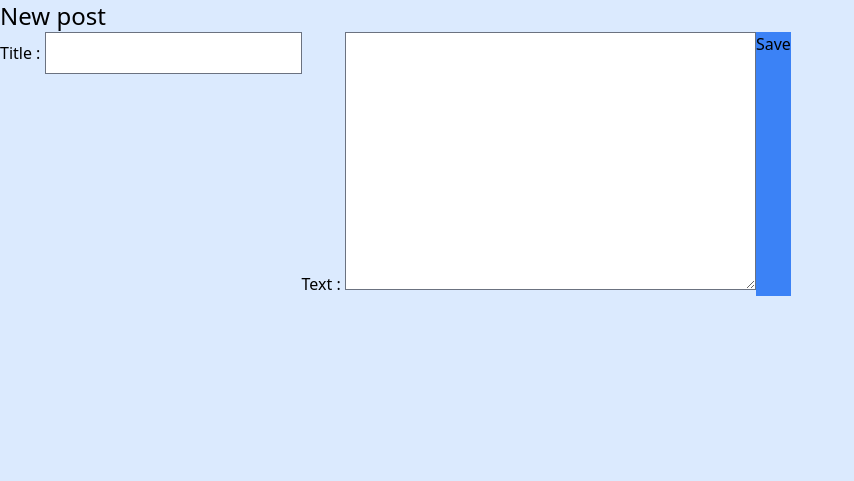
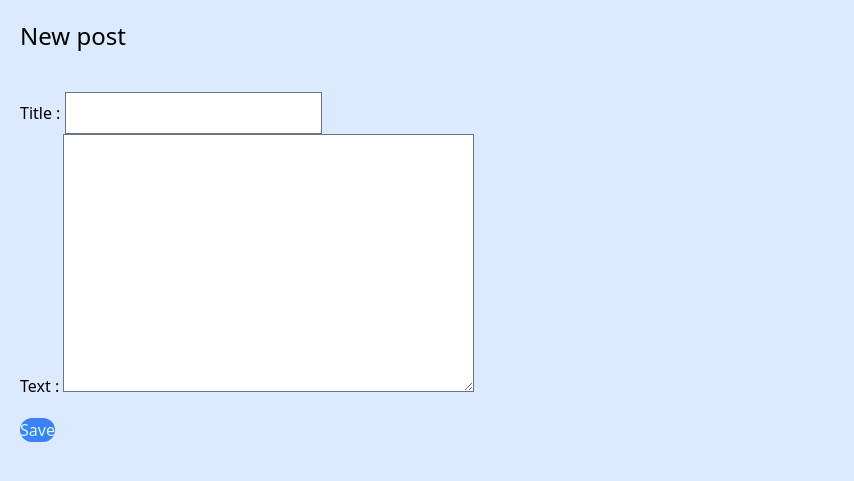
Before and after one commit to Alexilian/alexis-s-blog, a Django app: page /post/new/ in a window 1280 px wide. Shown: the part 128-609 px from the top of the page, without its empty margins (0-854 px from the left). Run offline with Django 3.2, Linux system fonts and the light colour scheme; some libraries are stand-ins or nearby versions.

Commit message:
THE LAST

```diff
--- a/blog/templates/blog/post_edit.html
+++ b/blog/templates/blog/post_edit.html
@@ -3,9 +3,9 @@
 {% block content %}
     <div class="m-5">
         <h2 class="text-2xl mb-5">New post</h2>
-        <form method="POST" class="flex flex-col items-left py-5">{% csrf_token %}
+        <form method="POST" class="py-5">{% csrf_token %}
             {{ form.as_p }}
-            <button type="submit" class="bg-blue-500 flex justify-center max-w-xs mt-5">Save</button>
+            <button type="submit" class="bg-blue-500 flex justify-center text-green-100 max-w-xl mt-5 rounded-xl">Save</button>
         </form>
     </div>
 {% endblock %}
--- a/static/css/dist/styles.css
+++ b/static/css/dist/styles.css
@@ -847,9 +847,21 @@
   margin: 2rem;
 }
 
+.m-5 {
+  margin: 1.25rem;
+}
+
 .mx-auto {
   margin-left: auto;
   margin-right: auto;
+}
+
+.mb-5 {
+  margin-bottom: 1.25rem;
+}
+
+.mt-5 {
+  margin-top: 1.25rem;
 }
 
 .block {
@@ -880,16 +892,8 @@
   height: 100vh;
 }
 
-.h-8 {
-  height: 2rem;
-}
-
-.h-32 {
-  height: 8rem;
-}
-
-.min-h-full {
-  min-height: 100%;
+.max-w-xl {
+  max-width: 36rem;
 }
 
 .border-collapse {
@@ -985,16 +973,13 @@
   padding-bottom: 2.5rem;
 }
 
+.py-5 {
+  padding-top: 1.25rem;
+  padding-bottom: 1.25rem;
+}
+
 .pl-2 {
   padding-left: 0.5rem;
-}
-
-.pl-8 {
-  padding-left: 2rem;
-}
-
-.pl-1 {
-  padding-left: 0.25rem;
 }
 
 .text-right {
```
Also changed, not shown: other parts of static/css/dist/styles.css (+11 -27 lines), theme/static/css/dist/styles.css (+12 -15 lines), db.sqlite3.
